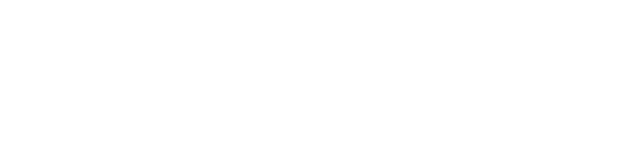
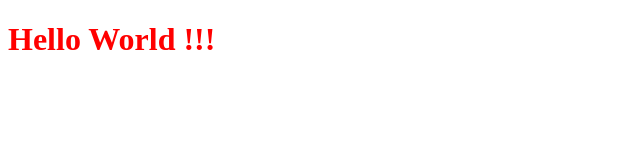
Before and after one commit to deepakpatil9850/demo-repo, a plain HTML site: page index.htm in a window 1280 px wide. Shown: the whole page, without its empty margins (0-640 px from the left). Drawn offline with Linux system fonts and the light colour scheme.

Commit message:
Added Styling file for css

```diff
--- a/index.htm
+++ b/index.htm
@@ -4,11 +4,14 @@
     <meta charset="UTF-8">
     <meta http-equiv="X-UA-Compatible" content="IE=edge">
     <meta name="viewport" content="width=device-width, initial-scale=1.0">
+    <link rel="stylesheet" href="style.css">
     <title>Pratice file</title>
 </head>
 <body>
 
-
+    <h1>
+        Hello World !!!
+    </h1>
 
 </body>
 </html>
--- /dev/null
+++ b/style.css
@@ -0,0 +1,3 @@
+*{
+    color:red;
+}
```
